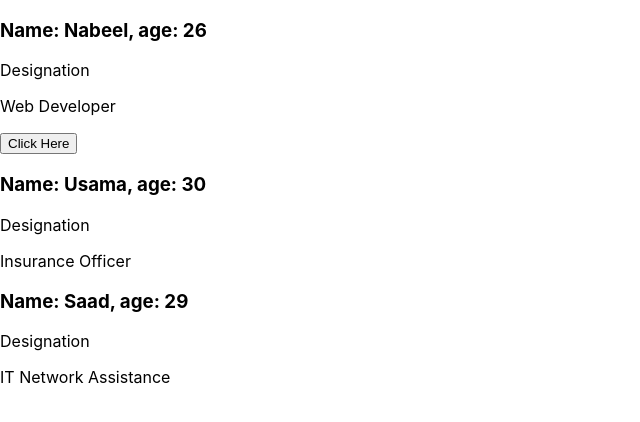
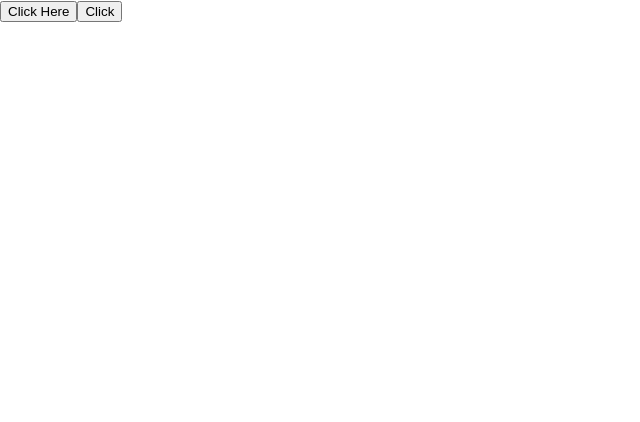
Before and after one commit to Nabeel-Chhipa/react-basics, a React (Create React App) app: page / in a window 1280 px wide. Shown: the top 422 px of the page, without its empty margins (0-640 px from the left). Built offline with nearby package versions, Linux system fonts and the light colour scheme.

Commit message:
state and event handler

```diff
--- a/src/App.js
+++ b/src/App.js
@@ -1,11 +1,17 @@
-import logo from './logo.svg';
-import './App.css';
-import Greeting from './components/Greeting';
+import logo from "./logo.svg";
+import "./App.css";
+import Greeting from "./components/Greeting";
+import Message from "./components/Message";
+import EventHandler from "./components/EventHandler";
 
 function App() {
   return (
     <div>
-      <Greeting name='Nabeel' age='26'>
+      <EventHandler />
+
+      {/* <Message /> */}
+
+      {/* <Greeting name='Nabeel' age='26'>
         <p>Web Developer</p>
         <button>Click Here</button>
       </Greeting>
@@ -14,7 +20,7 @@ function App() {
       </Greeting>
       <Greeting name='Saad' age='29'>
         <p>IT Network Assistance</p>
-      </Greeting>
+      </Greeting> */}
     </div>
   );
 }
--- /dev/null
+++ b/src/components/EventHandler.js
@@ -0,0 +1,17 @@
+import React from 'react'
+
+const EventHandler = () => {
+
+    const clickHandler = (e, count = 0) => {
+        console.log('Click', e, count)
+    }
+
+  return (
+    <div>
+        <button onClick={clickHandler}>Click Here</button>
+        <button onClick={(e) => clickHandler(e, 1)}>Click</button>
+    </div>
+  )
+}
+
+export default EventHandler
--- /dev/null
+++ b/src/components/Message.js
@@ -0,0 +1,18 @@
+import React, { useState } from "react";
+
+const Message = () => {
+  const [message, setMessage] = useState("Visitor");
+
+  const changeMssage = () => {
+    setMessage("Subscribe");
+  };
+
+  return (
+    <div>
+      <h1>Welcome {message}</h1>
+      <button onClick={changeMssage}>Subscribe</button>
+    </div>
+  );
+};
+
+export default Message;
```
Also changed, not shown: src/components/Greeting.js (+5 -5 lines).
